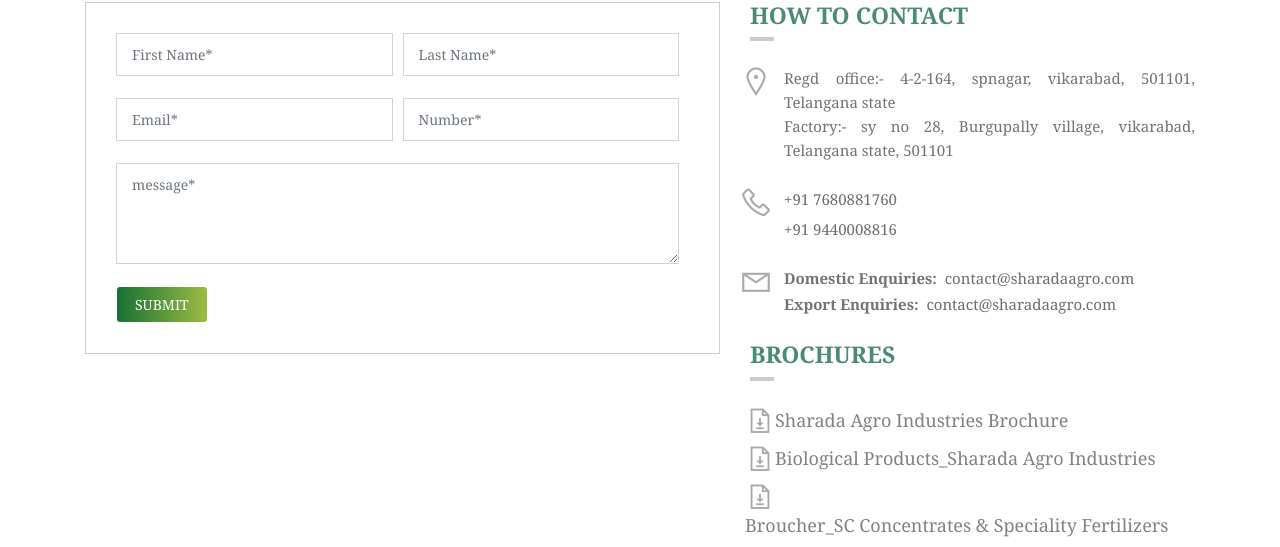
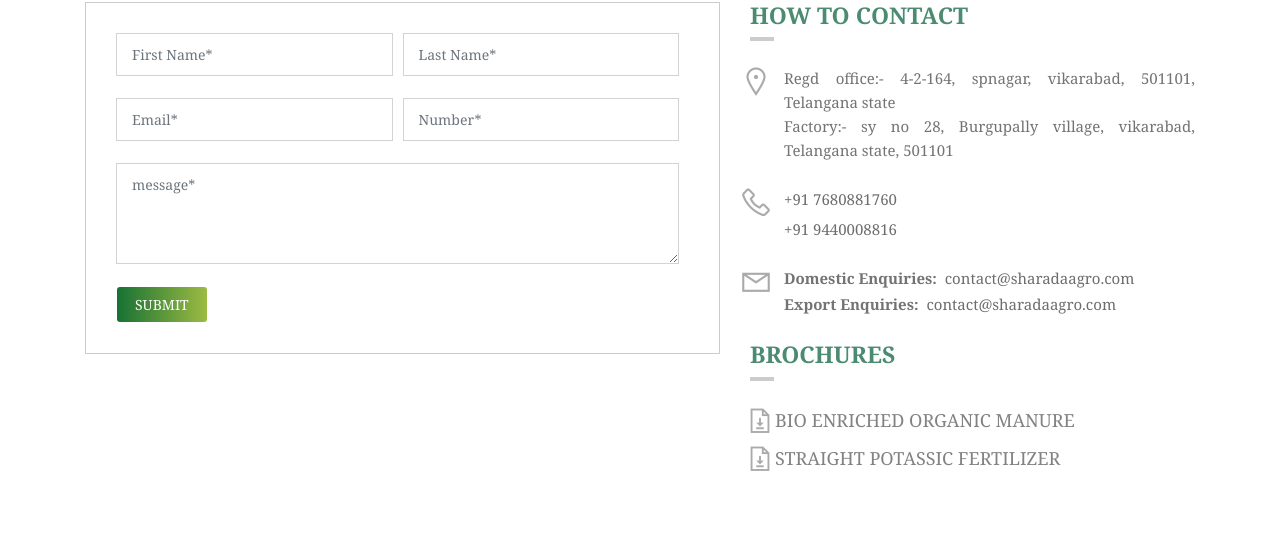
Before and after one commit to uritisaiabhishek/agro, a PHP site: page /contact-us.php in a window 1280 px wide. Shown: the part 365-912 px from the top of the page. Run offline with PHP 8.4, Linux system fonts and the light colour scheme; data that the repository does not hold is empty.

Commit message:
updated brochures

```diff
--- a/contact-us.php
+++ b/contact-us.php
@@ -87,9 +87,8 @@
                      </h2>
                      <div class="brochures-list">
                         <ul>
-                           <li><a href="assets/img/pdf/Brochure_Jaipur%20Bio%20Fertilizers_India.pdf" target="_blank"><i class="las la-file-download"></i> Sharada Agro Industries Brochure</a></li>
-                           <li><a href="assets/img/pdf/Biological_Products_Jaipur_Bio_Fertilizers.pdf" target="_blank"><i class="las la-file-download"></i> Biological Products_Sharada Agro Industries</a></li>
-                           <li><a href="assets/img/pdf/Broucher_SC_Concentrates_Speciality_Fertilizers.pdf" target="_blank"><i class="las la-file-download"></i> Broucher_SC Concentrates & Speciality Fertilizers</a></li>
+                           <li><a href="assets/documents/BIO ENRICHED ORGANIC MANURE.pdf" target="_blank"><i class="las la-file-download"></i> BIO ENRICHED ORGANIC MANURE</a></li>
+                           <li><a href="assets/documents/STRAIGHT POTASSIC FERTILIZER.pdf" target="_blank"><i class="las la-file-download"></i> STRAIGHT POTASSIC FERTILIZER</a></li>
                         </ul>
                      </div>
                   </div>
```
Also changed, not shown: 4 other files.
